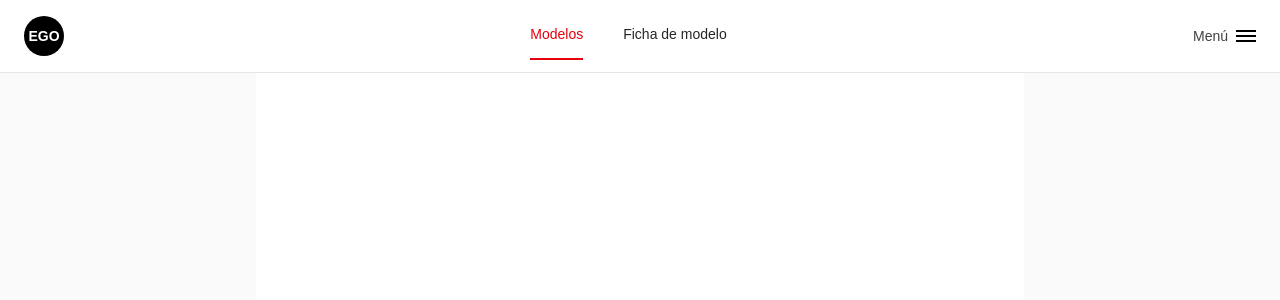
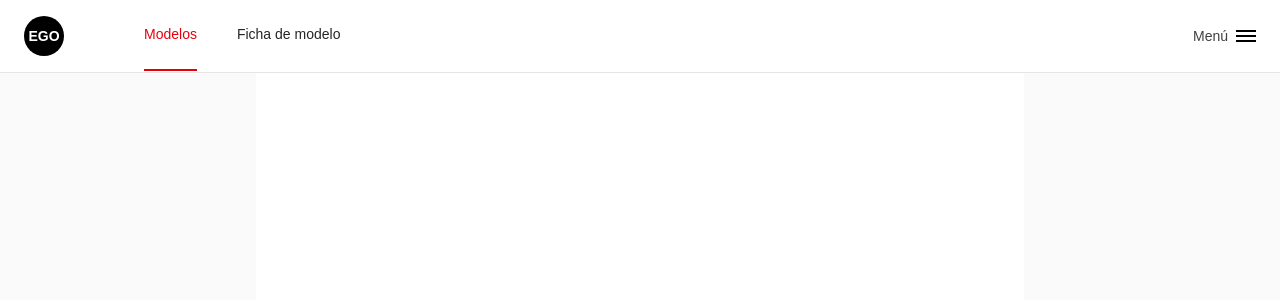
Before and after one commit to emanuelpps/ego-agency-challenge-EP, a Next.js app: page / in a window 1280 px wide. Shown: the top 300 px of the page. Built offline with nearby package versions, Linux system fonts and the light colour scheme.

Commit message:
chore: width and padding correction in Navbar and Navbaritem

```diff
--- a/components/layout/navbar/NavItem.tsx
+++ b/components/layout/navbar/NavItem.tsx
@@ -16,7 +16,7 @@ export function NavItem({ href, active = false, children }: NavItemProps) {
     >
       {children}
       {active && (
-        <span className="absolute left-0 -bottom-[12px] h-[2px] w-full bg-red-600" />
+        <span className="absolute left-0 -bottom-[23px] h-[2px] w-full bg-red-600" />
       )}
     </Link>
   );
--- a/components/layout/navbar/Navbar.tsx
+++ b/components/layout/navbar/Navbar.tsx
@@ -15,7 +15,7 @@ export function Navbar() {
             EGO
           </div>
         </div>
-        <nav className="items-center hidden gap-10 md:flex">
+        <nav className="items-center hidden w-full gap-10 pl-20 md:flex">
           <NavItem href="/" active={pathname === "/"}>
             Modelos
           </NavItem>
```
